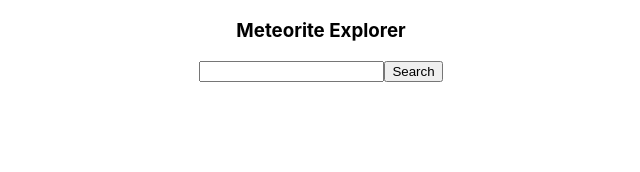
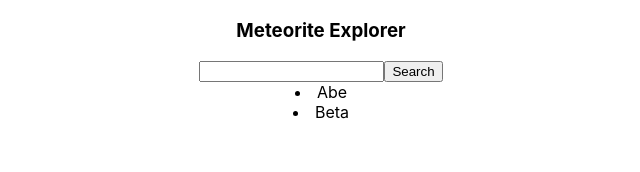
Before and after one commit to rmcguire6/meteorite, a React (Create React App) app: page / in a window 1280 px wide. Shown: the top 172 px of the page, without its empty margins (319-959 px from the left). Built offline with nearby package versions, Linux system fonts and the light colour scheme.

Commit message:
Add SearchList and Meteorite components

```diff
--- /dev/null
+++ b/src/components/Meteorite.js
@@ -0,0 +1,9 @@
+import React from 'react'
+
+const Meteorite = ({name}) => {
+    return(
+    <div>
+        <li>{name}</li>
+    </div>
+)}
+export default Meteorite
--- /dev/null
+++ b/src/components/SearchList.js
@@ -0,0 +1,12 @@
+import React from 'react'
+import Meteorite from './Meteorite'
+
+const SearchList = (props) => (
+    <div className="search-results">{
+        props.list.map((item) => {
+            return <Meteorite key={item.id} {...item}/>
+        })
+      }
+        </div>
+)
+export default SearchList;
--- a/src/components/SearchPanel.js
+++ b/src/components/SearchPanel.js
@@ -1,12 +1,13 @@
 import React from 'react'
+import SearchList from './SearchList'
 
-
-const SearchPanel =() => (
+const SearchPanel = () => (
     <div className="search-panel">
         <form className="search-bar">
         <input />
         <button className="button">Search</button>
         </form>
+        <SearchList list={[{id:1, name:'Abe'}, {id:2, name:'Beta'}]}/>
     </div>
 )
 export default SearchPanel;
```
